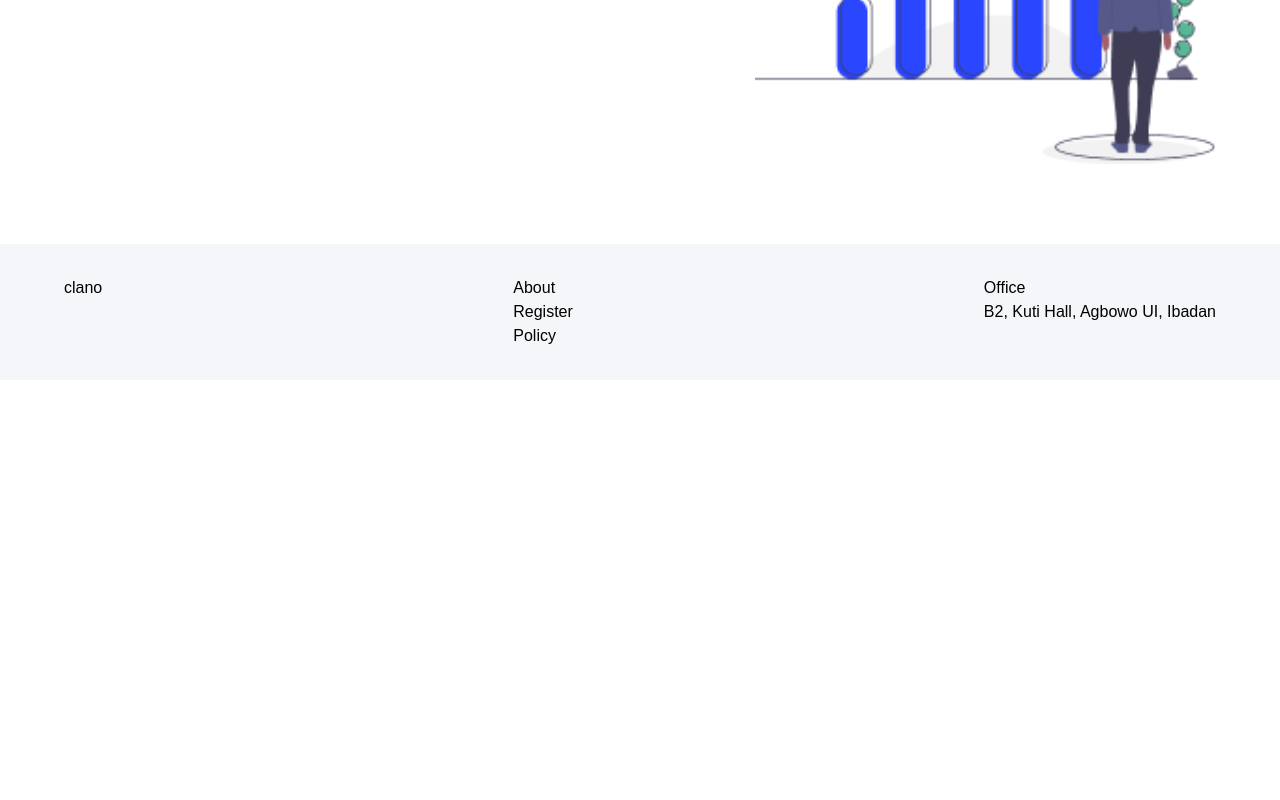
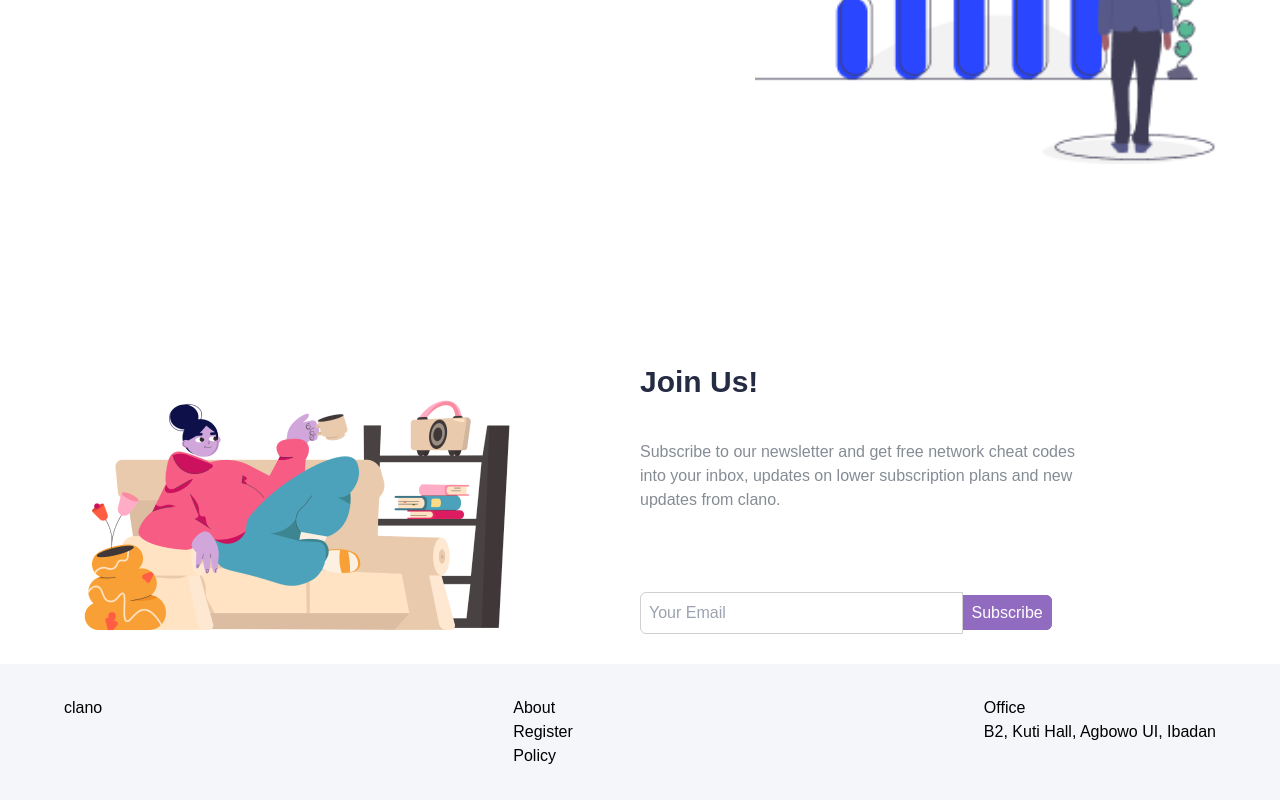
Before and after one commit to Godwin004code/clano-client, a Vue app: page /#/ in a window 1280 px wide. Shown: the part 1254-2054 px from the top of the page. Before the commit the page ends 1634 px from the top, so only its background shows below. Built offline with nearby package versions, Linux system fonts and the light colour scheme; the HTML template or start-up script is replaced by a standard one.

Commit message:
authentication design

```diff
--- a/src/views/HomeView.vue
+++ b/src/views/HomeView.vue
@@ -37,6 +37,21 @@
             </div>
 
         </div>
+        <div class="flex  w-[90%] mx-auto">
+            <div class="w-[50%]">
+                <img :src="img4" alt="newsletter hero">
+            </div>
+            <div class="w-[40%] mt-20">
+                <h2 class="text-3xl font-bold mt-10 text-[#252B42]">Join Us!</h2>
+                <p class="font-normal my-4 mt-10 text-[#858C94]">
+Subscribe to our newsletter and get free network cheat codes into your inbox, updates on lower subscription plans and new updates from clano.
+                </p>
+                <div class="mt-20 w-[100%]">
+                    <input type="email" placeholder="Your Email" class="py-2 border-[1px] border-[#d0d0d0] px-2 w-[70%] rounded-tl-md rounded-bl-md">
+                    <span class="bg-[#916bbf] text-white py-2 px-2 rounded-tr-md rounded-br-md border-[1.6px] border-[#916bbf]">Subscribe</span>
+                </div>
+            </div>
+        </div>
     </section>
     <Footer1 />
 </div>
@@ -48,6 +63,7 @@
 import img3 from '../assets/Trading 1.png'
 import Footer1 from '../components/Footer/Footer.vue'
 import LandingNav from '../components/Nav/Nav.vue'
+import img4 from '../assets/Frame 11.png'
 
 
 export default {
@@ -55,7 +71,8 @@
         return {
             img1,
             img2,
-            img3
+            img3,
+            img4
         };
     },
     components: { Footer1, LandingNav }
```
Also changed, not shown: src/assets/Frame 11.png (added).
